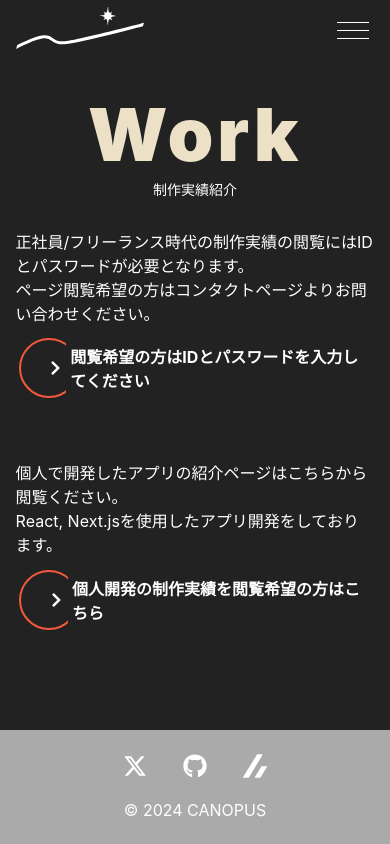
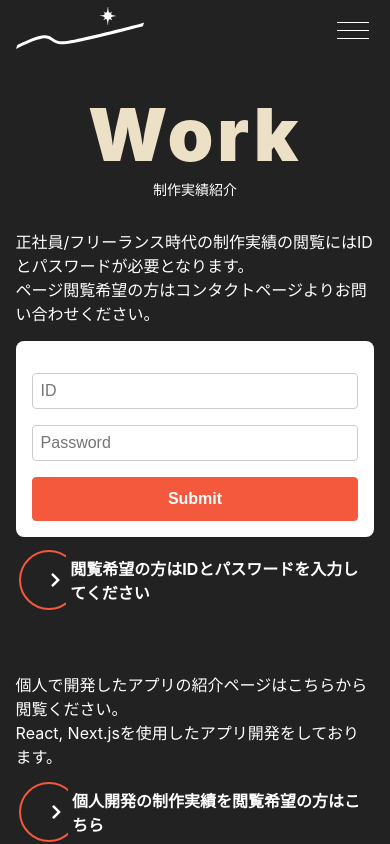
Before and after one commit to canopus-m-satoshi/nextjs-portfolio-site, a Next.js app: page /work in a window 390 px wide. Shown: the top 844 px of the page. Built offline with nearby package versions, Linux system fonts and the light colour scheme; no server answers.

Commit message:
Iphone ios17でフォームに文字を入力した際に画面がカクつくバグの修正対応途中
モーダルに原因があるかもしれないので、モーダルなしでテスト

```diff
--- a/src/app/work/Work.tsx
+++ b/src/app/work/Work.tsx
@@ -3,6 +3,7 @@
 import { useEffect, useState } from 'react'
 
 import Button from '@/components/Button/Button'
+import Form from '@/components/Form/Form'
 import LinkButton from '@/components/LinkButton/LinkButton'
 import Modal from '@/components/Modal/Modal'
 
@@ -35,6 +36,7 @@ const Work = ({ hasCookie }: Props) => {
         <br />
         ページ閲覧希望の方はコンタクトページよりお問い合わせください。
       </p>
+      <Form />
 
       {isHasCookie ? (
         <LinkButton href="/work/restricted" text={text} />
```
